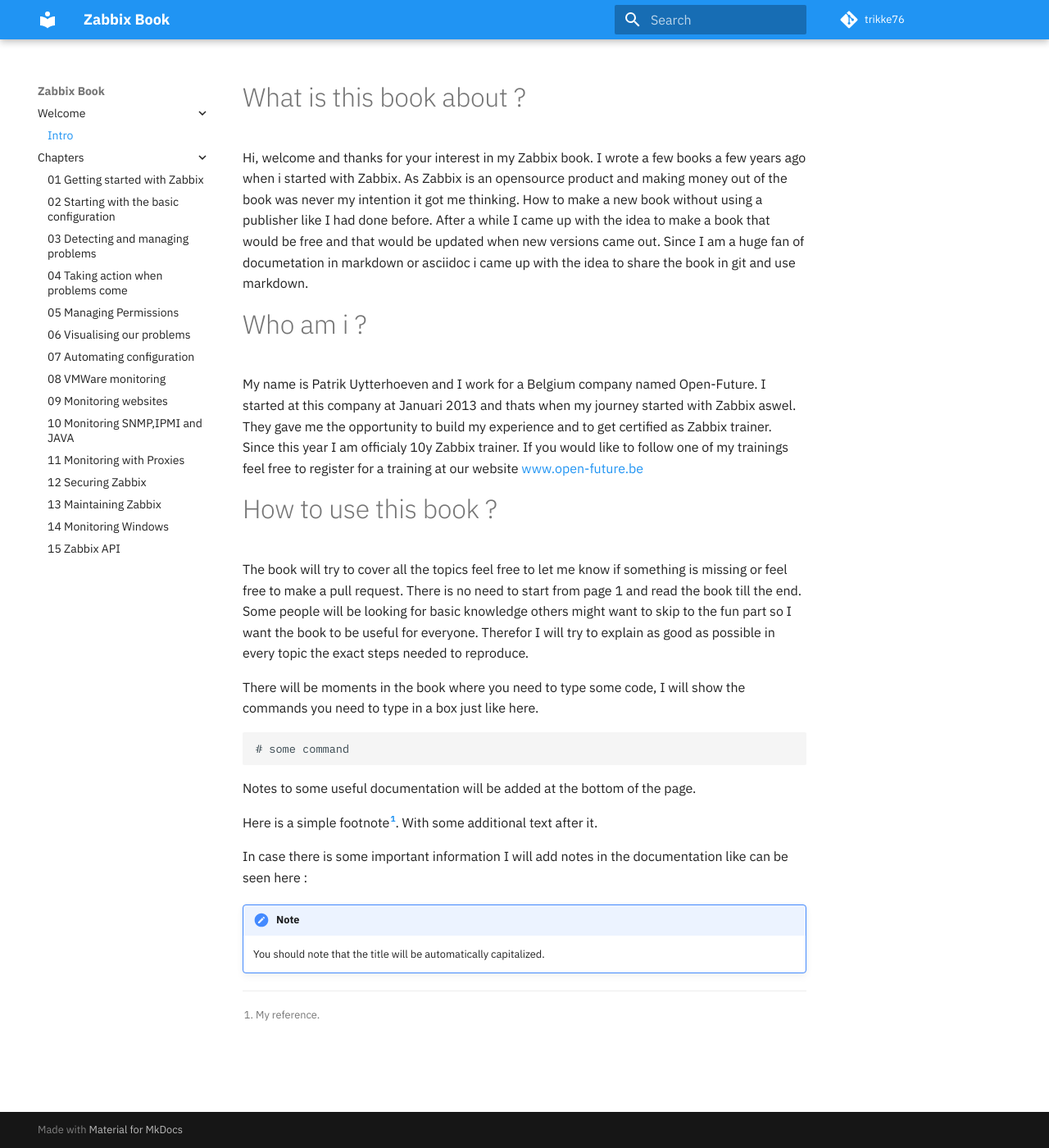
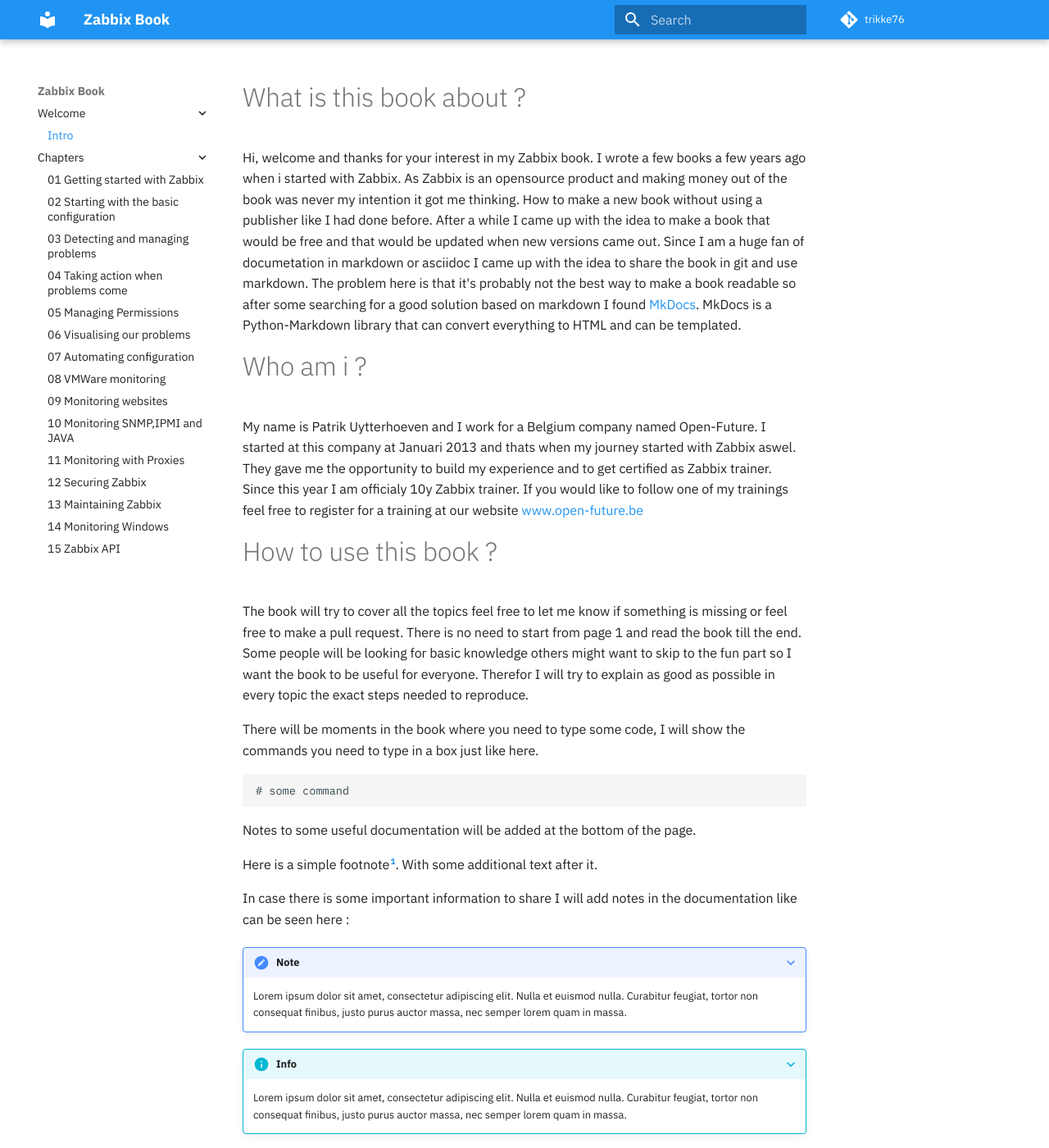
Before and after one commit to Trikke76/Zabbix-Book, an MkDocs documentation site: the page built from docs/index.md, in a window 1280 px wide and 1400 px high. Shown: the whole window at 82% size. Built offline with MkDocs 1.6.1 and Material for MkDocs 9.7.7, drawn with Linux system fonts in a browser that asks for light colours; comment, search, counter and statistics services are not loaded; some of the changed text lies outside the part shown.

Commit message:
update the intro with notes

```diff
--- a/docs/index.md
+++ b/docs/index.md
@@ -4,7 +4,9 @@ Hi, welcome and thanks for your interest in my Zabbix book. I wrote a few books
 As Zabbix is an opensource product and making money out of the book was never my intention it got me thinking.
 How to make a new book without using a publisher like I had done before.
 After a while I came up with the idea to make a book that would be free and that would be updated when new versions came out.
-Since I am a huge fan of documetation in markdown or asciidoc i came up with the idea to share the book in git and use markdown.
+Since I am a huge fan of documetation in markdown or asciidoc I came up with the idea to share the book in git and use markdown.
+The problem here is that it's probably not the best way to make a book readable so after some searching for a good solution based on markdown I found [MkDocs](www.mkdocs.org). MkDocs is a Python-Markdown library that can convert everything to HTML and can be templated.
+
 
 # Who am i ?
 
@@ -32,7 +34,25 @@ Here is a simple footnote[^1]. With some additional text after it.
 [^1]: My reference.
 
 
-In case there is some important information I will add notes in the documentation like can be seen here :
+In case there is some important information to share I will add notes in the documentation like can be seen here :
 
-!!! note
-    You should note that the title will be automatically capitalized.
+???+ note
+    Lorem ipsum dolor sit amet, consectetur adipiscing elit. Nulla et euismod nulla. Curabitur feugiat, tortor non consequat finibus, justo purus auctor massa, nec semper lorem quam in massa.
+
+???+ info
+    Lorem ipsum dolor sit amet, consectetur adipiscing elit. Nulla et euismod nulla. Curabitur feugiat, tortor non consequat finibus, justo purus auctor massa, nec semper lorem quam in massa.
+
+???+ tip
+    Lorem ipsum dolor sit amet, consectetur adipiscing elit. Nulla et euismod nulla. Curabitur feugiat, tortor non consequat finibus, justo purus auctor massa, nec semper lorem quam in massa.
+
+???+ question
+    Lorem ipsum dolor sit amet, consectetur adipiscing elit. Nulla et euismod nulla. Curabitur feugiat, tortor non consequat finibus, justo purus auctor massa, nec semper lorem quam in massa.
+
+???+ warning
+    Lorem ipsum dolor sit amet, consectetur adipiscing elit. Nulla et euismod nulla. Curabitur feugiat, tortor non consequat finibus, justo purus auctor massa, nec semper lorem quam in massa.
+
+???+ bug
+    Lorem ipsum dolor sit amet, consectetur adipiscing elit. Nulla et euismod nulla. Curabitur feugiat, tortor non consequat finibus, justo purus auctor massa, nec semper lorem quam in massa.
+
+???+ example
+    Lorem ipsum dolor sit amet, consectetur adipiscing elit. Nulla et euismod nulla. Curabitur feugiat, tortor non consequat finibus, justo purus auctor massa, nec semper lorem quam in massa.
--- a/mkdocs.yml
+++ b/mkdocs.yml
@@ -63,6 +63,7 @@ markdown_extensions:
   - meta
   - toc:
       permalink: true
+  - pymdownx.details
   - pymdownx.arithmatex:
       generic: true
   - pymdownx.caret
```
